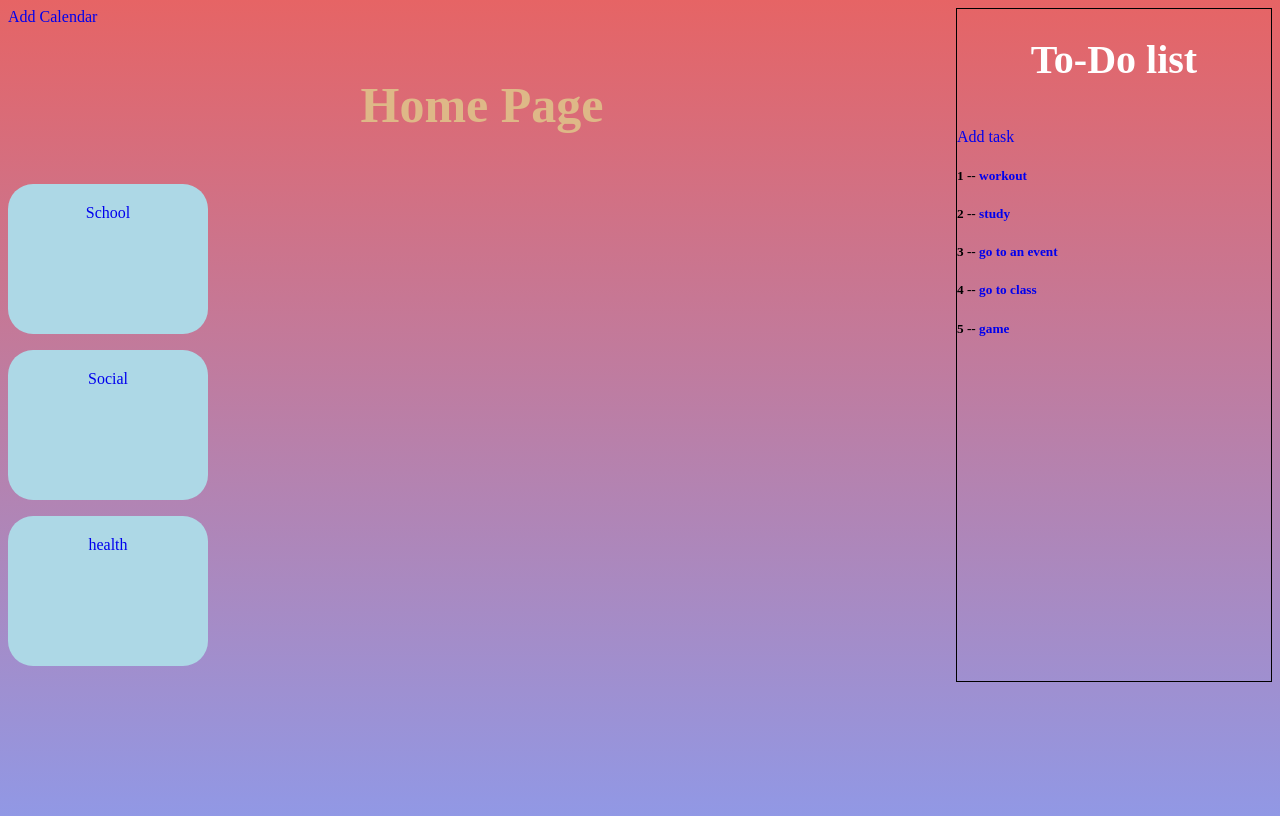
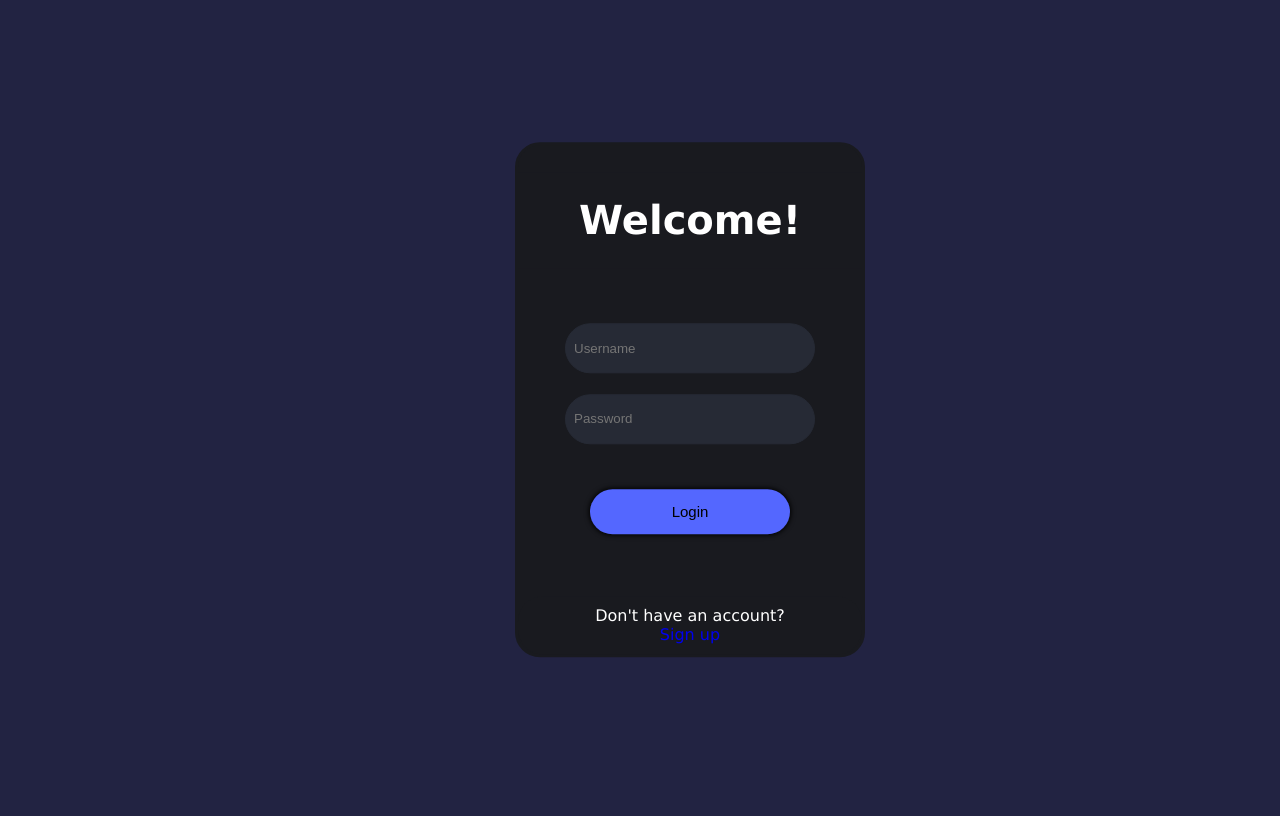
Before and after one commit to eltom55/TimeDrop, a Django app: page / in a window 1280 px wide. Run offline with Django 4.2, Linux system fonts and the light colour scheme; data comes from the database, SQL or seed files in the repository.

Commit message:
login/signup page updated

```diff
--- a/base/templates/base/templates/Login.html
+++ b/base/templates/base/templates/Login.html
@@ -13,7 +13,7 @@
 
     body {
       min-height: 100vh;
-      background: linear-gradient(#e66465, #9198e5);
+      background: #222342;
     }
 
     form {
@@ -30,11 +30,11 @@
     h1 {
       text-align: center;
       margin-bottom: 45px;
-      color: navy;
+      color: white;
       font-size: 40px;
       font-family: verdana;
       padding: 25px 50px;
-      background: turquoise;
+      background: #191a1f;
     }
 
     .loginBtn {
@@ -48,11 +48,12 @@
     }
 
     .signup {
-      color: navy;
+      color: white;
       font-family: verdana;
       margin-top: 45px;
       padding: 10px 20px;
-      background-color: lightblue;
+      background-color: #191a1f;
+      border-radius: 25px;
     }
 
     h3 {
@@ -70,9 +71,11 @@
     }
 
     #whole {
-      background: cornflowerblue;
+      background: #191a1f;
       text-align: center;
-      border: solid 3px navy;
+      border: solid 3px #191a1f;
+      border-radius: 25px;
+      width: 350px;
     }
 
     #rcorners3 {
@@ -86,8 +89,8 @@
     }
 
     #Login {
-      background-color: lightblue;
-      border: solid 1px navy;
+      background-color: #5467ff;
+      border-radius: 25px;
       width: 200px;
       padding: 5px 5px;
       margin: 5%;
@@ -96,11 +99,14 @@
 
     input[type=password],
     input[type=text] {
-      border: solid 1px cornflowerblue;
-      width: 200px;
-      padding: 5px;
-      margin: 5%;
-      box-shadow: 0 0 5px 1px;
+      border: solid 1px #262a35;
+      width: 250px;
+      height: 50px;
+      padding: 8px;
+      margin: 3%;
+      background-color: #262a35;
+      border-radius: 25px;
+      color: white;
     }
 
     .calendarFormat {
@@ -118,8 +124,8 @@
 
     button:hover {
       border: none;
-      color: green;
-      background-color: lightgreen;
+      color: white;
+      background-color: white;
       box-shadow: 0 0 0px 0px;
     }
 
@@ -131,14 +137,19 @@
       color: white;
       padding: 16px 32px;
     }
+
+    #message
+    {
+      border-radius: 25px;
+    }
+
   </style>
 </head>
 
 <body>
-  <h3>Welcome to Time Drop!</h3>
   <form>
     <div id='whole'>
-      <h1>Login</h1>
+      <h1>Welcome!</h1>
       <div id='credentials' class="textBox">
         <input type="text" placeholder="Username" id="Username" onkeypress="active()" onchange="active()"
           onclick="active()"><br>
--- a/base/urls.py
+++ b/base/urls.py
@@ -3,7 +3,9 @@ from .import views
 
 
 urlpatterns = [
-    path('', views.home, name="home"),
+    path('', views.login, name="login"),
+    path('signup/', views.signup, name="signup"),
+    path('home/', views.home, name="home"),
     path('calendar/<str:pk>/', views.CalendarView.as_view(), name="calendar"),
     path('todo/<str:pk>/', views.todo, name="todo"),
 
--- a/base/views.py
+++ b/base/views.py
@@ -13,7 +13,7 @@ from .utils import Calendar
 calendarsPages = [
     {'id': 1, 'name': 'School'},
     {'id': 2, 'name': 'Social'},
-    {'id': 3, 'name': 'health'},
+    {'id': 3, 'name': 'Health'},
 ]
 
 # todos = [
@@ -22,6 +22,11 @@ calendarsPages = [
 #{'id': 3, 'name': 'go to an event'},
 # ]
 
+def login(request):
+    return render(request, 'base/templates/Login.html')
+
+def signup(request):
+    return render(request, 'base/templates/SignUpPage.html')
 
 def home(request):
     todos = Event.objects.all()
```
Also changed, not shown: base/templates/base/templates/SignUpPage.html (+103 -11 lines).
